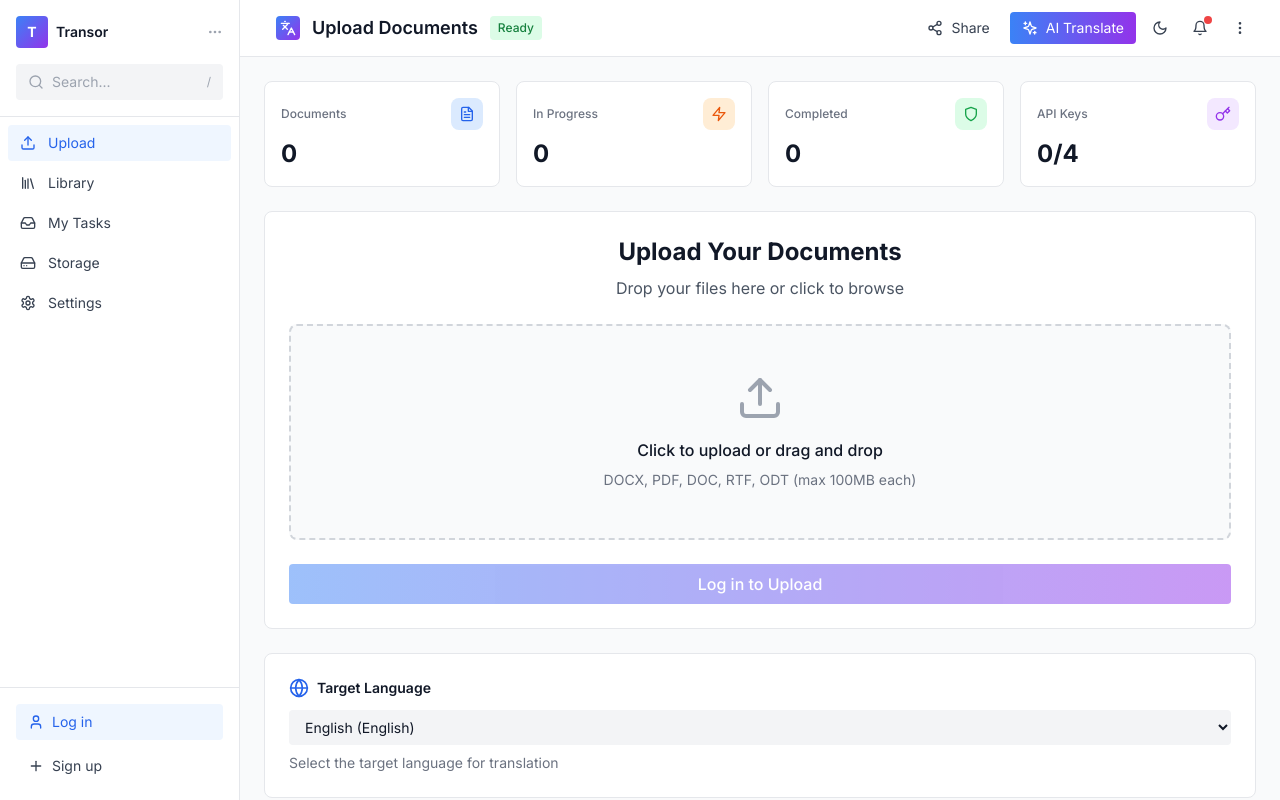
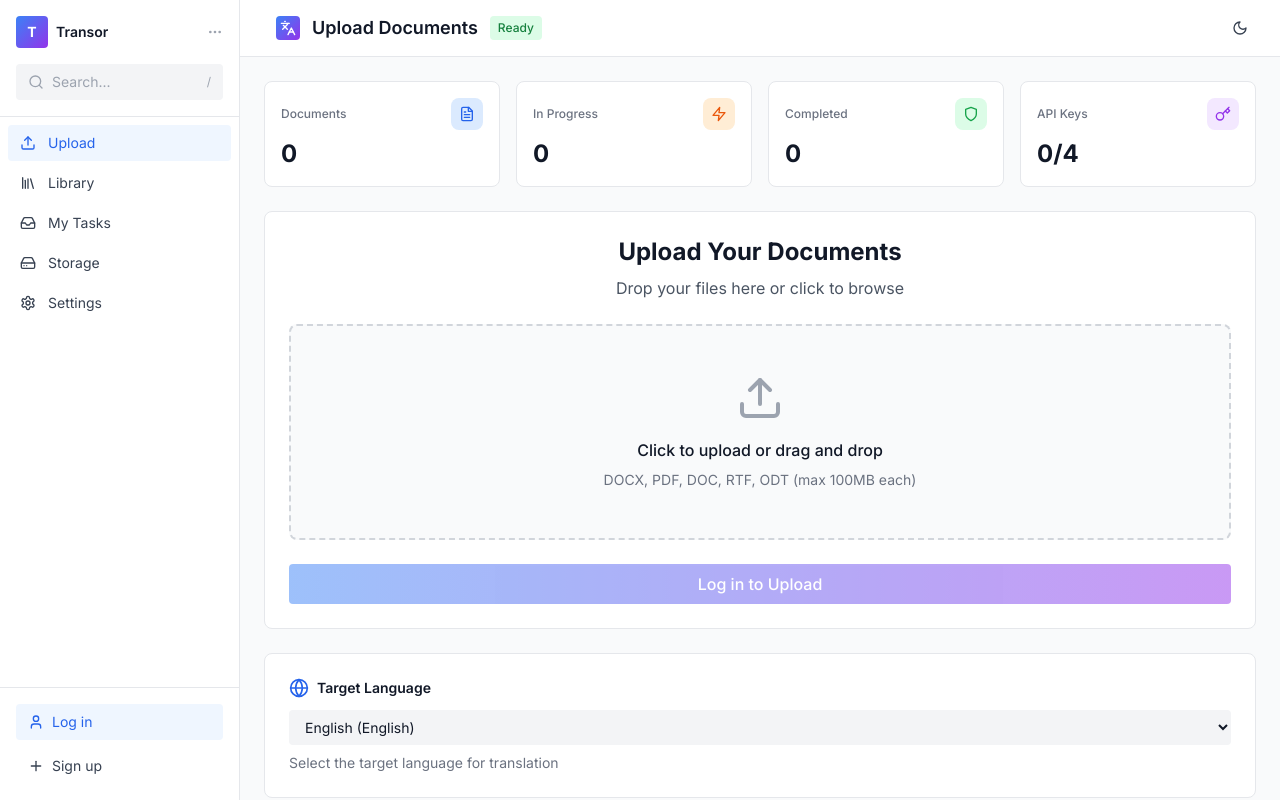
Before and after one commit to dongbopo/transor, a React (Vite) app: page / in a window 1280 px wide. Built offline with nearby package versions, Linux system fonts and the light colour scheme.

Commit message:
🎨 Simplify Header: Remove Share, AI Translate, Notifications, and More buttons

```diff
--- a/src/components/Header.tsx
+++ b/src/components/Header.tsx
@@ -1,6 +1,6 @@
 import React from 'react';
 import { useLocation } from 'react-router-dom';
-import { Languages, Share2, Sparkles, Bell, MoreVertical, Menu, Moon, Sun } from 'lucide-react';
+import { Languages, Menu, Moon, Sun } from 'lucide-react';
 import { useTheme } from '../contexts/ThemeContext';
 
 interface HeaderProps {
@@ -60,15 +60,7 @@
         )}
       </div>
 
-      <div className="flex items-center space-x-1 md:space-x-2">
-        <button className="hidden md:flex items-center space-x-2 px-3 py-1.5 text-sm text-gray-700 dark:text-gray-300 hover:bg-gray-100 dark:hover:bg-gray-700 rounded transition-colors">
-          <Share2 className="w-4 h-4" />
-          <span>Share</span>
-        </button>
-        <button className="flex items-center space-x-2 px-2 md:px-3 py-1.5 text-xs md:text-sm bg-gradient-to-r from-blue-500 to-purple-600 text-white hover:opacity-90 rounded transition-opacity">
-          <Sparkles className="w-4 h-4" />
-          <span className="hidden sm:inline">AI Translate</span>
-        </button>
+      <div className="flex items-center space-x-2">
         <button
           onClick={toggleTheme}
           className="p-2 text-gray-700 dark:text-gray-300 hover:bg-gray-100 dark:hover:bg-gray-700 rounded transition-colors"
@@ -80,13 +72,6 @@
             <Moon className="w-4 h-4" />
           )}
         </button>
-        <button className="p-2 text-gray-700 dark:text-gray-300 hover:bg-gray-100 dark:hover:bg-gray-700 rounded relative transition-colors">
-          <Bell className="w-4 h-4" />
-          <span className="absolute top-1 right-1 w-2 h-2 bg-red-500 rounded-full"></span>
-        </button>
-        <button className="p-2 text-gray-700 dark:text-gray-300 hover:bg-gray-100 dark:hover:bg-gray-700 rounded transition-colors">
-          <MoreVertical className="w-4 h-4" />
-        </button>
       </div>
     </header>
   );
```
